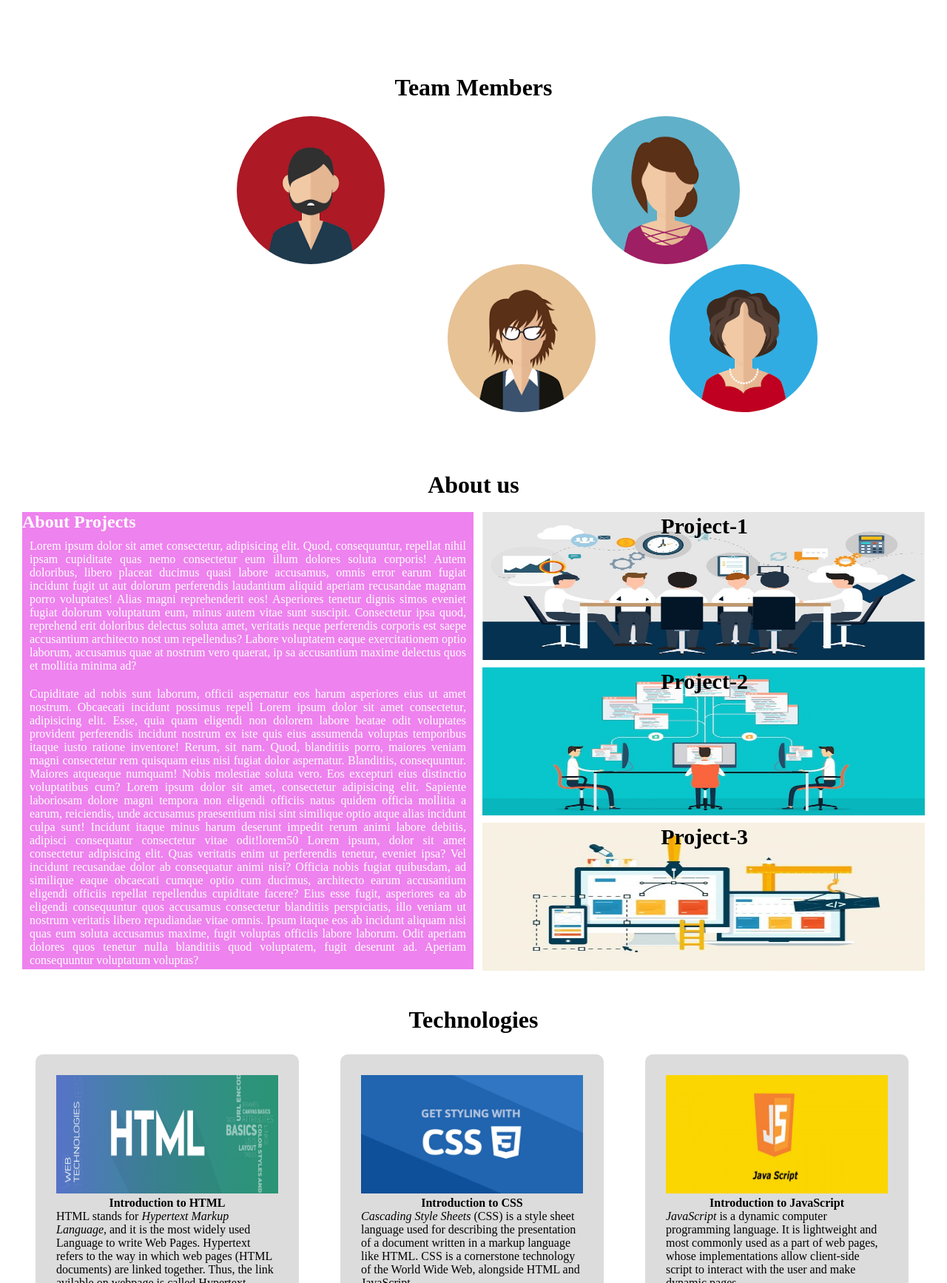
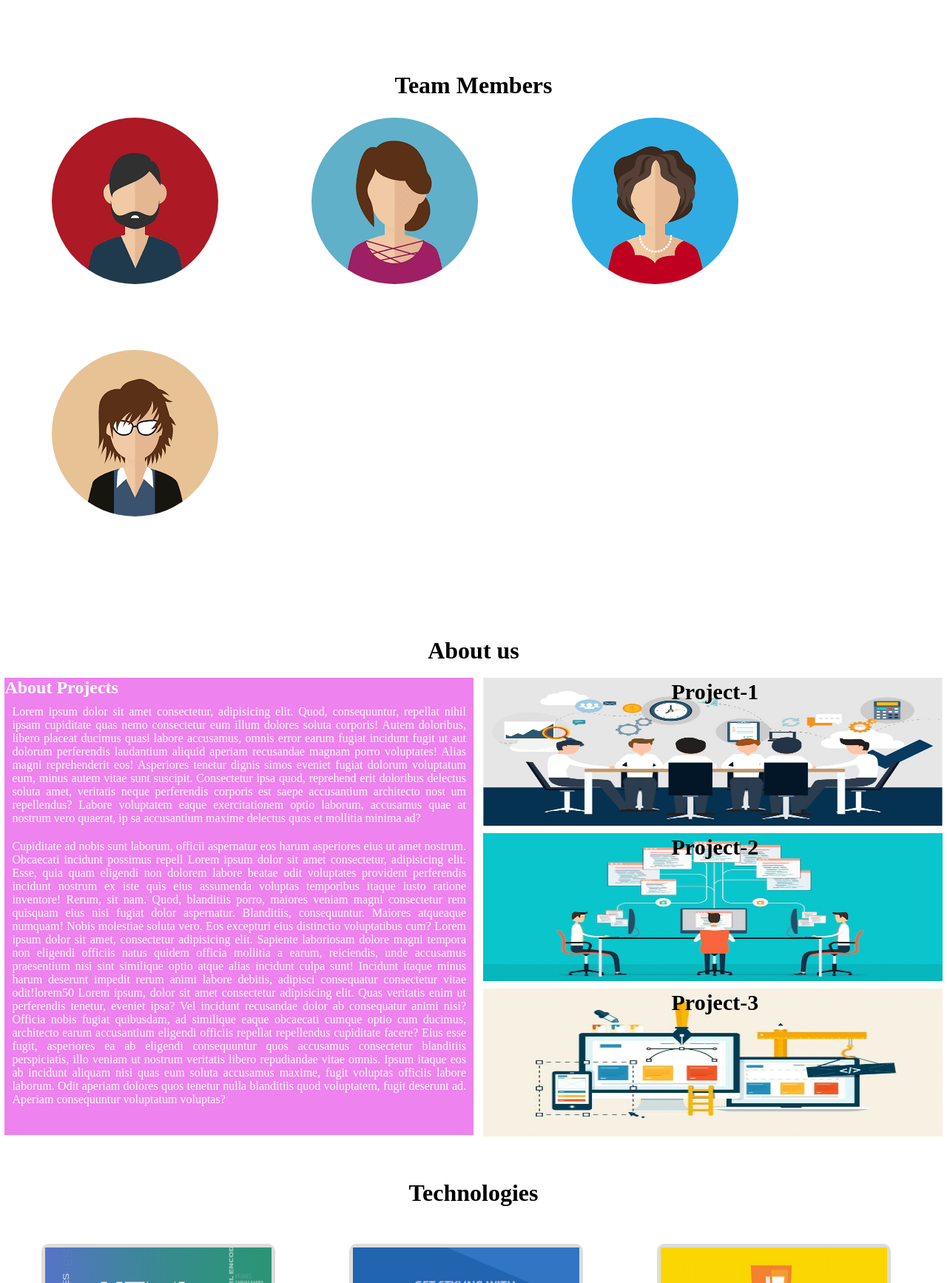
Before and after one commit to paarigupta/FullStack-01, a plain HTML site: page Practicals/Practical-8.html in a window 1280 px wide. Shown: the part 800-2534 px from the top of the page at 74% size. Drawn offline with Linux system fonts and the light colour scheme.

Commit message:
PageNavigation

```diff
--- a/CSS/Style_prac-8.css
+++ b/CSS/Style_prac-8.css
@@ -1,6 +1,12 @@
 *{
     margin: 0px;
     padding: 0px;
+    box-sizing: border-box;
+}
+
+#container{
+    width: 99%;
+    margin: auto;
 }
 
 ul{
@@ -20,7 +26,7 @@ ul li{
 }
 
 ul li a{
-    width: 150px;
+    width: 200px;
     text-align: center;
     display: block;
     text-decoration: none;
@@ -38,8 +44,13 @@ ul li a:hover{
 
 #banner{
     position: relative;
-    padding: 30px;
-    margin-top: 50px;
+    margin-top: 80px;
+    width: 100%;
+}
+
+#banner img{
+    width: 100%;
+    height: 100%;
 }
 
 .txt{
@@ -50,72 +61,41 @@ ul li a:hover{
     font-size: 5em;
 }
 
-img{
-    width: 100%;
-}
+
 #images::after{
     content: '';
     display: block;
     clear: both;
 }
 #images{
-    margin:100px;
+    margin:100px auto;
+    width: 100%;
 }
 
-#images img{
-    border-radius: 50%;
-    padding: 20px;
-}
 h1{
     text-align: center;
 }
-.img1{
-    margin-left: 200px;
+
+.circle-img{
+    border-radius: 50%;
     float: left;
-    height: 200px;
-    border-radius: 50%;
-    width: 200px;
+    margin: 2% 5% 5%;
+}
 
-}
-.img2{
-    margin-right: 200px;
-    float: right;
-    height: 200px;
-    border-radius: 50%;
-    width: 200px;
-}
-.img3{
-    margin-right:95px;
-    float: right;
-    height: 200px;
-    border-radius: 50%;
-    width: 200px;
-
-}
-.img4{
-    margin-right: 100px;
-    float: right;
-    height: 200px;
-    border-radius: 50%;
-    width: 200px;
-}
 
 #content::after{
     content: '';
     display: block;
     clear: both;
 }
-#content{
-    margin: 30px;
-}
+
+
 #leftside{
     float: left;
     width: 50%;
     background-color: violet;
     height: 618px;
     color: white;
-
-
 }
 
 #leftside .txt2{
@@ -128,14 +108,12 @@ h1{
     height: 100%;
 }
 
-
 .txt1{
    position: absolute;
    top: 1%;
    right: 40%;
    font-weight: bolder;
    font-size: 30px;
-
 }
 
 #rightside{
@@ -152,43 +130,18 @@ h1{
 }
 
 #portfolio{
-    padding: 20px;
+    margin: 60px auto;
 }
+
 #portfolio h4{
     text-align: center;
 }
-#portfolio .div1{
-    margin:  28px;
-    padding: 28px;
+
+#portfolio .portfolio-box{
+    margin:  50px 50px 80px;
+    padding: 5px;
     background-color: gainsboro;
-    width:300px;
-    float: left;
-    height: 400px;
-    border-radius: 10px;
-}
-#portfolio .div2{
-    margin:  28px;
-    padding: 28px;
-    background-color: gainsboro;
-    width:300px;
-    height: 400px;
-    border-radius: 10px;
-    float: left;
-}
-#portfolio .div3{
-    margin:  28px;
-    padding: 28px;
-    background-color: gainsboro;
-    width:300px;
-    float: left;
-    height: 400px;
-    border-radius: 10px;
-}
-#portfolio .div4{
-    margin:  28px;
-    padding: 28px;
-    background-color: gainsboro;
-    width:300px;
+    width:316px;
     float: left;
     height: 400px;
     border-radius: 10px;
@@ -217,9 +170,6 @@ h1{
     text-transform: uppercase;
 }
 
-#footer{
-    margin: 10px;
-}
 
 .ftr{
     background-color: rgb(179, 234, 236);
@@ -227,7 +177,5 @@ h1{
     color: black;
     text-align: center;
     padding-top: 50px;
-    margin-left: 30px;
     margin-bottom: 30px;
-    margin-right: 30px;
 }
--- a/Practicals/Practical-8.html
+++ b/Practicals/Practical-8.html
@@ -17,15 +17,16 @@
                 <li><a href="#footer">Contact</a></li>
             </ul>
         </div>
+
         <div id="banner">
             <img src="../img/home.jpg" alt="img">           <p class="txt">Practical-8</p>
         </div>
         <div id="images">
             <h1>Team Members</h1>
-            <div class="img1"><img src="../img/1.png" alt=""></div>
-            <div class="img2"><img src="../img/2.png" alt=""></div>
-            <div class="img3"><img src="../img/3.png" alt=""></div>
-            <div class="img4"><img src="../img/4.png" alt=""></div>
+            <div><img class="circle-img" src="../img/1.png" alt=""></div>
+            <div><img class="circle-img" src="../img/2.png" alt=""></div>
+            <div><img class="circle-img" src="../img/3.png" alt=""></div>
+            <div><img class="circle-img" src="../img/4.png" alt=""></div>
         </div>
         <div id="content">
             <h1>About us</h1>
@@ -56,7 +57,7 @@
 
         <div id="portfolio">
             <h1 style="color: black; text-transform: capitalize;">Technologies</h1>
-            <div class="div1">
+            <div class="portfolio-box">
                 <img
                     src="../img/html5.png"
                 />
@@ -68,7 +69,7 @@
 
                 <a href="Pratical-5-html.html" target="_blank">Read More</a>
             </div>
-            <div class="div2">
+            <div class="portfolio-box">
                     <img
                         src="../img/css3.png"
                     />
@@ -78,7 +79,7 @@
                      <br></br>
                     <a href="Practical-5-css.html" target="_blank">Read More</a>
             </div>
-            <div class="div3">
+            <div class="portfolio-box">
                     <img
                         src="../img/js.jpg"
                     />
@@ -89,7 +90,7 @@
                     <br></br>
                     <a href="Practical-5-js.html" target="_blank">Read More</a>
             </div>
-            <div class="div4">
+            <div class="portfolio-box">
                     <img
                         src="../img/boot.jpg"
                     />
```
Also changed, not shown: Navbar.html (added, +74 -0 lines).
